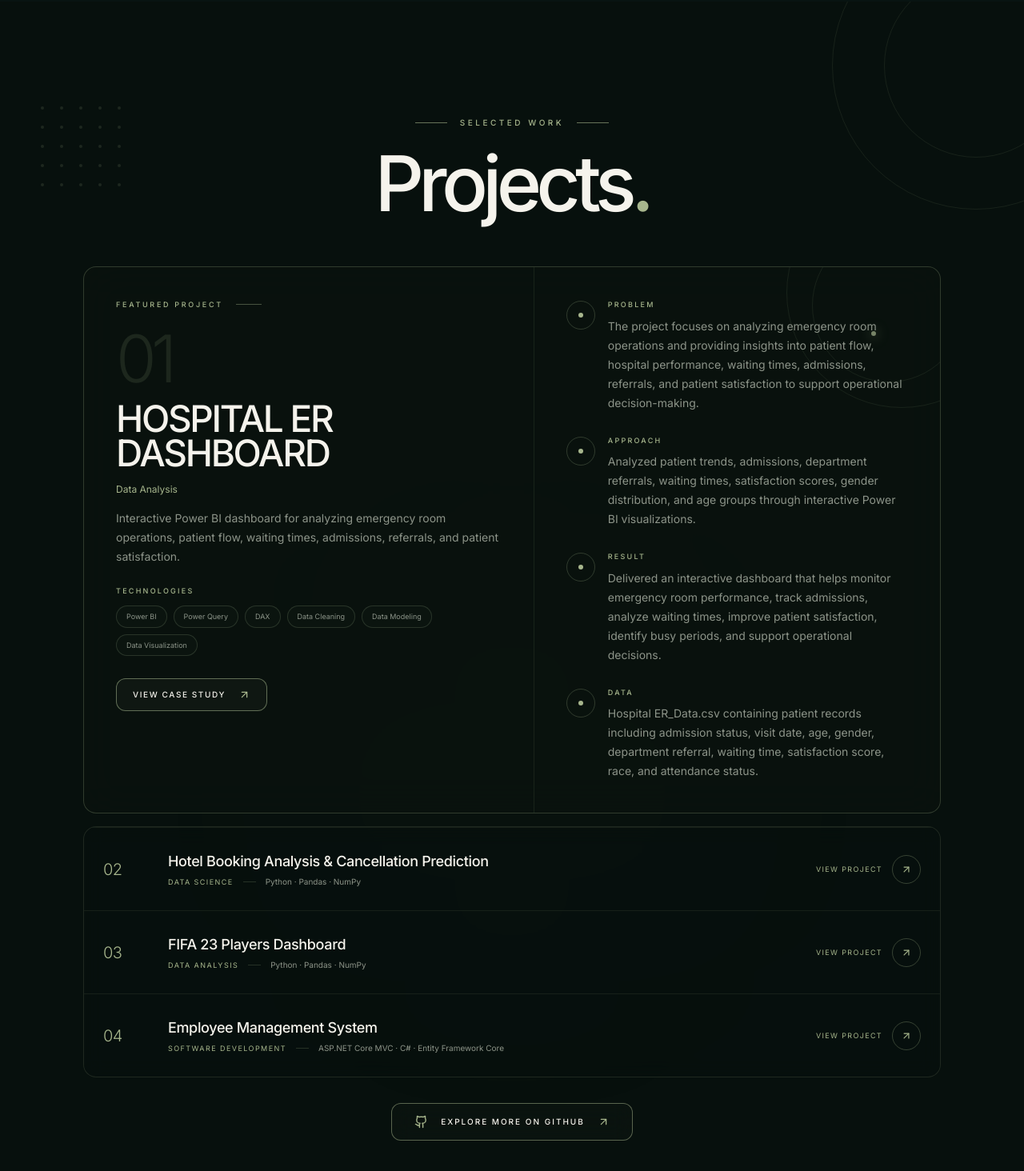
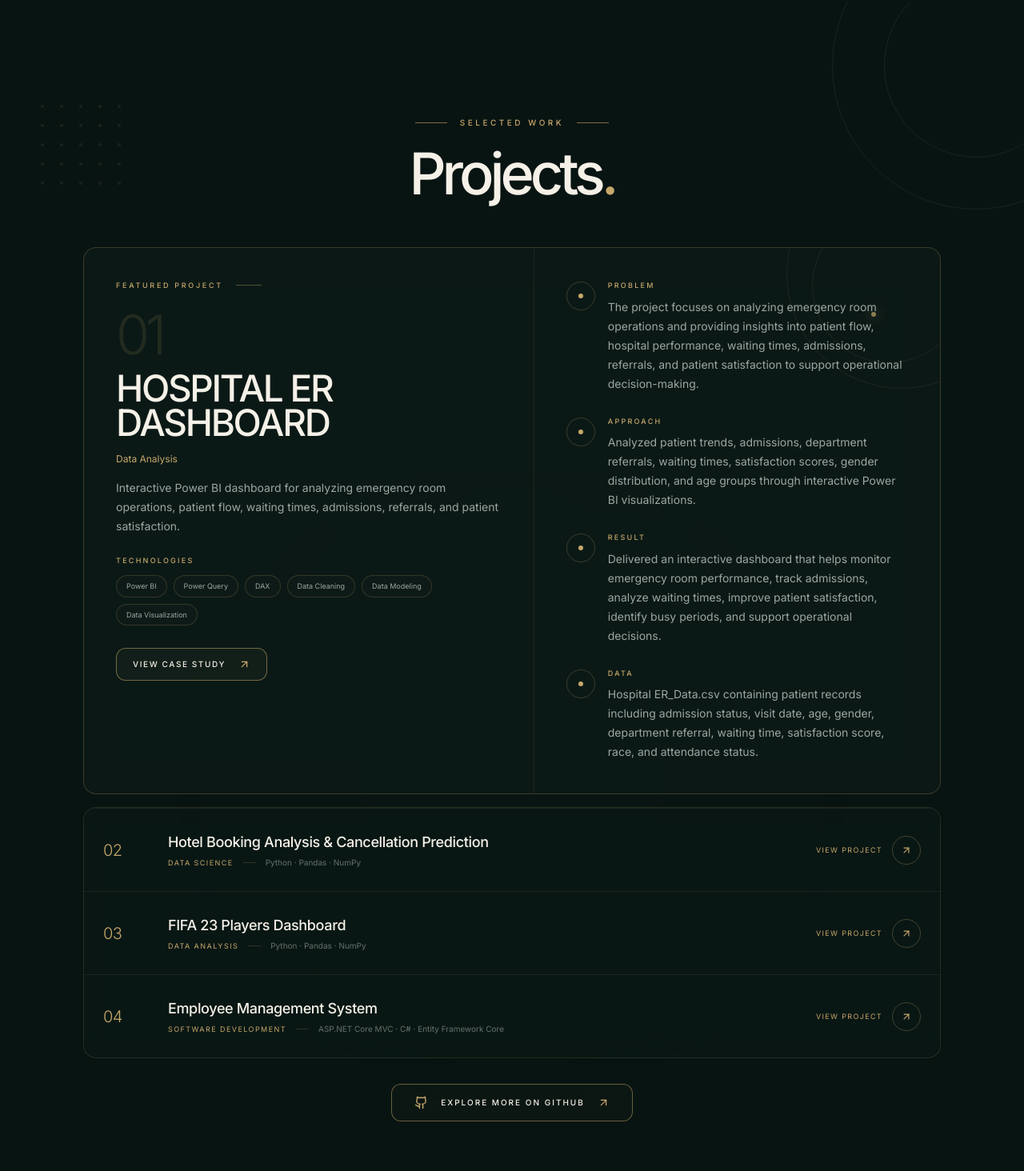
Before and after one commit to DohaAbdelrahman/Doha, a Next.js app: page / in a window 1280 px wide. Shown: the part 2369-3833 px from the top of the page at 80% size. Built offline with nearby package versions, Linux system fonts and the light colour scheme.

Commit message:
final projects

```diff
--- a/src/sections/ProjectsSection.tsx
+++ b/src/sections/ProjectsSection.tsx
@@ -1,6 +1,6 @@
 "use client";
 
-import { useState } from "react";
+import { useEffect, useState } from "react";
 import { motion, AnimatePresence } from "framer-motion";
 import {
   ArrowUpRight,
@@ -8,15 +8,21 @@ import {
   X,
 } from "lucide-react";
 
-import { projects, type Project } from "@/data/portfolio";
+import {
+  projects,
+  profile,
+  type Project,
+} from "@/data/portfolio";
 
 const colors = {
-  bg: "#07100D",
-  card: "#0A130F",
-  cream: "#F5F3EC",
-  olive: "#A7B68D",
-  muted: "#8D9489",
-  line: "rgba(167, 182, 141, 0.16)",
+  bg: "#081412",
+  card: "#0D1C19",
+  cream: "#F5F1E8",
+  gold: "#C7A86B",
+  goldHover: "#D8BC82",
+  muted: "#9BA8A2",
+  subtle: "#65736D",
+  line: "rgba(199, 168, 107, 0.14)",
 };
 
 /* =========================================================
@@ -30,6 +36,20 @@ function CaseStudyModal({
   project: Project;
   onClose: () => void;
 }) {
+  useEffect(() => {
+    const handleKeyDown = (event: KeyboardEvent) => {
+      if (event.key === "Escape") {
+        onClose();
+      }
+    };
+
+    window.addEventListener("keydown", handleKeyDown);
+
+    return () => {
+      window.removeEventListener("keydown", handleKeyDown);
+    };
+  }, [onClose]);
+
   const sections = [
     ["Problem", project.problem],
     ["Data", project.data],
@@ -52,7 +72,7 @@ function CaseStudyModal({
         flex
         items-center
         justify-center
-        bg-[#07100D]/90
+        bg-[#081412]/90
         p-4
         backdrop-blur-xl
       "
@@ -78,9 +98,7 @@ function CaseStudyModal({
           duration: 0.3,
           ease: "easeOut",
         }}
-        onClick={(event) =>
-          event.stopPropagation()
-        }
+        onClick={(event) => event.stopPropagation()}
         className="
           relative
           max-h-[90vh]
@@ -89,8 +107,8 @@ function CaseStudyModal({
           overflow-y-auto
           rounded-2xl
           border
-          border-[#A7B68D]/20
-          bg-[#0C1511]/95
+          border-[#C7A86B]/20
+          bg-[#0D1C19]/95
           shadow-[0_30px_100px_rgba(0,0,0,0.55)]
           backdrop-blur-2xl
         "
@@ -113,12 +131,13 @@ function CaseStudyModal({
             justify-center
             rounded-full
             border
-            border-[#A7B68D]/20
-            text-[#8D9489]
+            border-[#C7A86B]/20
+            text-[#9BA8A2]
             transition-all
             duration-300
-            hover:border-[#A7B68D]/60
-            hover:text-[#A7B68D]
+            hover:border-[#C7A86B]/60
+            hover:bg-[#C7A86B]/[0.05]
+            hover:text-[#C7A86B]
           "
         >
           <X size={18} strokeWidth={1.5} />
@@ -129,7 +148,7 @@ function CaseStudyModal({
         <div
           className="
             border-b
-            border-[#A7B68D]/10
+            border-[#C7A86B]/10
             px-6
             pb-8
             pt-8
@@ -144,10 +163,8 @@ function CaseStudyModal({
               font-medium
               uppercase
               tracking-[0.3em]
+              text-[#C7A86B]
             "
-            style={{
-              color: colors.olive,
-            }}
           >
             Case Study
           </p>
@@ -159,24 +176,15 @@ function CaseStudyModal({
               font-medium
               leading-tight
               tracking-[-0.04em]
+              text-[#F5F1E8]
               sm:text-5xl
             "
-            style={{
-              color: colors.cream,
-            }}
           >
             {project.title}
-            <span style={{ color: colors.olive }}>
-              .
-            </span>
+            <span className="text-[#C7A86B]">.</span>
           </h2>
 
-          <p
-            className="mt-3 text-sm"
-            style={{
-              color: colors.olive,
-            }}
-          >
+          <p className="mt-3 text-sm text-[#C7A86B]">
             {project.category}
           </p>
         </div>
@@ -194,10 +202,8 @@ function CaseStudyModal({
                 font-medium
                 uppercase
                 tracking-[0.25em]
+                text-[#C7A86B]
               "
-              style={{
-                color: colors.olive,
-              }}
             >
               Overview
             </p>
@@ -207,10 +213,8 @@ function CaseStudyModal({
                 max-w-3xl
                 text-sm
                 leading-7
+                text-[#9BA8A2]
               "
-              style={{
-                color: colors.muted,
-              }}
             >
               {project.shortDescription}
             </p>
@@ -226,22 +230,19 @@ function CaseStudyModal({
                   grid
                   gap-4
                   border-t
-                  border-[#A7B68D]/10
+                  border-[#C7A86B]/10
                   py-6
                   sm:grid-cols-[170px_1fr]
                 "
               >
                 <div className="flex gap-3">
                   <span
-                    className="text-[10px]"
-                    style={{
-                      color: colors.olive,
-                    }}
+                    className="
+                      text-[10px]
+                      text-[#C7A86B]
+                    "
                   >
-                    {String(index + 1).padStart(
-                      2,
-                      "0"
-                    )}
+                    {String(index + 1).padStart(2, "0")}
                   </span>
 
                   <span
@@ -250,10 +251,8 @@ function CaseStudyModal({
                       font-medium
                       uppercase
                       tracking-[0.2em]
+                      text-[#F5F1E8]
                     "
-                    style={{
-                      color: colors.cream,
-                    }}
                   >
                     {label}
                   </span>
@@ -263,10 +262,8 @@ function CaseStudyModal({
                   className="
                     text-sm
                     leading-7
+                    text-[#9BA8A2]
                   "
-                  style={{
-                    color: colors.muted,
-                  }}
                 >
                   {value}
                 </p>
@@ -280,7 +277,7 @@ function CaseStudyModal({
             className="
               mt-6
               border-t
-              border-[#A7B68D]/10
+              border-[#C7A86B]/10
               pt-7
             "
           >
@@ -291,36 +288,30 @@ function CaseStudyModal({
                 font-medium
                 uppercase
                 tracking-[0.25em]
+                text-[#C7A86B]
               "
-              style={{
-                color: colors.olive,
-              }}
             >
               Technologies
             </p>
 
             <div className="flex flex-wrap gap-2">
-              {project.technologies.map(
-                (technology) => (
+              {project.technologies.map((technology) => (
                 <span
                   key={technology}
                   className="
                     rounded-full
                     border
-                      border-[#A7B68D]/20
-                      bg-[#A7B68D]/[0.03]
+                    border-[#C7A86B]/20
+                    bg-[#C7A86B]/[0.03]
                     px-3
                     py-1.5
                     text-xs
+                    text-[#9BA8A2]
                   "
-                    style={{
-                      color: colors.muted,
-                    }}
                 >
                   {technology}
                 </span>
-                )
-              )}
+              ))}
             </div>
           </div>
 
@@ -333,7 +324,7 @@ function CaseStudyModal({
               flex-wrap
               gap-3
               border-t
-              border-[#A7B68D]/10
+              border-[#C7A86B]/10
               pt-7
             "
           >
@@ -348,19 +339,17 @@ function CaseStudyModal({
                   gap-2
                   rounded-xl
                   border
-                  border-[#A7B68D]/30
-                  bg-[#A7B68D]/[0.025]
+                  border-[#C7A86B]/30
+                  bg-[#C7A86B]/[0.025]
                   px-5
                   py-3
                   text-sm
+                  text-[#F5F1E8]
                   transition-all
                   duration-300
-                  hover:border-[#A7B68D]/70
-                  hover:bg-[#A7B68D]/[0.08]
+                  hover:border-[#C7A86B]/70
+                  hover:bg-[#C7A86B]/[0.08]
                 "
-                style={{
-                  color: colors.cream,
-                }}
               >
                 <Github size={16} />
 
@@ -381,18 +370,17 @@ function CaseStudyModal({
                   gap-2
                   rounded-xl
                   border
-                  border-[#A7B68D]/60
-                  bg-[#A7B68D]/[0.07]
+                  border-[#C7A86B]/60
+                  bg-[#C7A86B]/[0.07]
                   px-5
                   py-3
                   text-sm
+                  text-[#F5F1E8]
                   transition-all
                   duration-300
-                  hover:bg-[#A7B68D]/[0.13]
+                  hover:border-[#D8BC82]
+                  hover:bg-[#C7A86B]/[0.13]
                 "
-                style={{
-                  color: colors.cream,
-                }}
               >
                 Live Demo
 
@@ -442,8 +430,8 @@ function FeaturedProject({
         overflow-hidden
         rounded-xl
         border
-        border-[#A7B68D]/25
-        bg-[#0A130F]/70
+        border-[#C7A86B]/25
+        bg-[#0D1C19]/70
         backdrop-blur-xl
       "
     >
@@ -459,7 +447,7 @@ function FeaturedProject({
           w-72
           rounded-full
           border
-          border-[#A7B68D]/10
+          border-[#C7A86B]/10
         "
       />
 
@@ -473,7 +461,7 @@ function FeaturedProject({
           w-48
           rounded-full
           border
-          border-[#A7B68D]/10
+          border-[#C7A86B]/10
         "
       />
 
@@ -486,8 +474,8 @@ function FeaturedProject({
           h-1.5
           w-1.5
           rounded-full
-          bg-[#A7B68D]/70
-          shadow-[0_0_15px_rgba(167,182,141,0.7)]
+          bg-[#C7A86B]/70
+          shadow-[0_0_15px_rgba(199,168,107,0.7)]
         "
       />
 
@@ -502,13 +490,7 @@ function FeaturedProject({
             LEFT
         ================================================= */}
 
-        <div
-          className="
-            p-7
-            sm:p-9
-            lg:p-10
-          "
-        >
+        <div className="p-7 sm:p-9 lg:p-10">
           {/* Label */}
 
           <div
@@ -525,10 +507,8 @@ function FeaturedProject({
                 font-medium
                 uppercase
                 tracking-[0.3em]
+                text-[#C7A86B]
               "
-              style={{
-                color: colors.olive,
-              }}
             >
               Featured Project
             </span>
@@ -537,7 +517,7 @@ function FeaturedProject({
               className="
                 h-px
                 w-8
-                bg-[#A7B68D]/40
+                bg-[#C7A86B]/40
               "
             />
           </div>
@@ -547,14 +527,13 @@ function FeaturedProject({
           <div
             className="
               mb-3
-              text-[82px]
+              text-[60px]
               font-light
               leading-none
               tracking-[-0.08em]
+              text-[#C7A86B]/[0.13]
+              sm:text-[68px]
             "
-            style={{
-              color: "rgba(167,182,141,0.13)",
-            }}
           >
             {String(index + 1).padStart(2, "0")}
           </div>
@@ -569,26 +548,16 @@ function FeaturedProject({
               uppercase
               leading-[0.94]
               tracking-[-0.05em]
+              text-[#F5F1E8]
               sm:text-[46px]
             "
-            style={{
-              color: colors.cream,
-            }}
           >
             {project.title}
           </h3>
 
           {/* Category */}
 
-          <p
-            className="
-              mt-4
-              text-xs
-            "
-            style={{
-              color: colors.olive,
-            }}
-          >
+          <p className="mt-4 text-xs text-[#C7A86B]">
             {project.category}
           </p>
 
@@ -600,10 +569,8 @@ function FeaturedProject({
               max-w-xl
               text-sm
               leading-6
+              text-[#9BA8A2]
             "
-            style={{
-              color: colors.muted,
-            }}
           >
             {project.shortDescription}
           </p>
@@ -618,10 +585,8 @@ function FeaturedProject({
                 font-medium
                 uppercase
                 tracking-[0.25em]
+                text-[#C7A86B]
               "
-              style={{
-                color: colors.olive,
-              }}
             >
               Technologies
             </p>
@@ -635,15 +600,13 @@ function FeaturedProject({
                     className="
                       rounded-full
                       border
-                      border-[#A7B68D]/20
-                      bg-[#A7B68D]/[0.02]
+                      border-[#C7A86B]/20
+                      bg-[#C7A86B]/[0.02]
                       px-3
                       py-1.5
                       text-[9px]
+                      text-[#9BA8A2]
                     "
-                    style={{
-                      color: colors.muted,
-                    }}
                   >
                     {technology}
                   </span>
@@ -663,30 +626,26 @@ function FeaturedProject({
               gap-4
               rounded-lg
               border
-              border-[#A7B68D]/55
-              bg-[#A7B68D]/[0.04]
+              border-[#C7A86B]/55
+              bg-[#C7A86B]/[0.04]
               px-5
               py-3
               text-[10px]
               font-medium
               uppercase
               tracking-[0.16em]
+              text-[#F5F1E8]
               transition-all
               duration-300
-              hover:border-[#A7B68D]
-              hover:bg-[#A7B68D]/[0.10]
+              hover:border-[#C7A86B]
+              hover:bg-[#C7A86B]/[0.10]
             "
-            style={{
-              color: colors.cream,
-            }}
           >
             View Case Study
 
             <ArrowUpRight
               size={15}
-              style={{
-                color: colors.olive,
-              }}
+              className="text-[#C7A86B]"
             />
           </button>
         </div>
@@ -698,7 +657,7 @@ function FeaturedProject({
         <div
           className="
             border-t
-            border-[#A7B68D]/10
+            border-[#C7A86B]/10
             p-7
             sm:p-9
             lg:border-l
@@ -757,7 +716,7 @@ function FeaturedInfo({
           justify-center
           rounded-full
           border
-          border-[#A7B68D]/25
+          border-[#C7A86B]/25
         "
       >
         <span
@@ -765,7 +724,7 @@ function FeaturedInfo({
             h-1.5
             w-1.5
             rounded-full
-            bg-[#A7B68D]
+            bg-[#C7A86B]
           "
         />
       </div>
@@ -778,10 +737,8 @@ function FeaturedInfo({
             font-medium
             uppercase
             tracking-[0.25em]
+            text-[#C7A86B]
           "
-          style={{
-            color: colors.olive,
-          }}
         >
           {label}
         </p>
@@ -791,10 +748,8 @@ function FeaturedInfo({
             max-w-xl
             text-sm
             leading-6
+            text-[#9BA8A2]
           "
-          style={{
-            color: colors.muted,
-          }}
         >
           {value}
         </p>
@@ -840,12 +795,12 @@ function ProjectRow({
         items-center
         gap-4
         border-t
-        border-[#A7B68D]/10
+        border-[#C7A86B]/10
         px-4
         py-6
         transition-all
         duration-300
-        hover:bg-[#A7B68D]/[0.025]
+        hover:bg-[#C7A86B]/[0.025]
         sm:grid-cols-[65px_1fr_auto]
         sm:px-6
         sm:py-7
@@ -858,12 +813,9 @@ function ProjectRow({
           text-xl
           font-light
           tracking-[-0.03em]
+          text-[#C7A86B]
           transition-colors
-          group-hover:text-[#A7B68D]
         "
-        style={{
-          color: colors.olive,
-        }}
       >
         {String(index + 1).padStart(2, "0")}
       </span>
@@ -873,10 +825,7 @@ function ProjectRow({
       <button
         type="button"
         onClick={onOpen}
-        className="
-          min-w-0
-          text-left
-        "
+        className="min-w-0 text-left"
       >
         <h3
           className="
@@ -884,14 +833,12 @@ function ProjectRow({
             text-base
             font-medium
             tracking-[-0.02em]
+            text-[#F5F1E8]
             transition-transform
             duration-300
             group-hover:translate-x-1
             sm:text-lg
           "
-          style={{
-            color: colors.cream,
-          }}
         >
           {project.title}
         </h3>
@@ -902,10 +849,8 @@ function ProjectRow({
               text-[9px]
               uppercase
               tracking-[0.16em]
+              text-[#C7A86B]
             "
-            style={{
-              color: colors.olive,
-            }}
           >
             {project.category}
           </span>
@@ -915,7 +860,7 @@ function ProjectRow({
               hidden
               h-px
               w-4
-              bg-[#A7B68D]/20
+              bg-[#C7A86B]/20
               sm:block
             "
           />
@@ -924,11 +869,9 @@ function ProjectRow({
             className="
               hidden
               text-[10px]
+              text-[#65736D]
               sm:block
             "
-            style={{
-              color: colors.muted,
-            }}
           >
             {project.technologies
               .slice(0, 3)
@@ -949,10 +892,8 @@ function ProjectRow({
           text-[9px]
           uppercase
           tracking-[0.15em]
+          text-[#C7A86B]
         "
-        style={{
-          color: colors.olive,
-        }}
       >
         <span className="hidden sm:block">
           View Project
@@ -967,11 +908,11 @@ function ProjectRow({
             justify-center
             rounded-full
             border
-            border-[#A7B68D]/30
+            border-[#C7A86B]/30
             transition-all
             duration-300
-            group-hover:border-[#A7B68D]
-            group-hover:bg-[#A7B68D]/[0.06]
+            group-hover:border-[#C7A86B]
+            group-hover:bg-[#C7A86B]/[0.06]
           "
         >
           <ArrowUpRight
@@ -1002,7 +943,8 @@ export default function ProjectsSection() {
     projects[0];
 
   const remainingProjects = projects.filter(
-    (project) => project.id !== featuredProject?.id
+    (project) =>
+      project.id !== featuredProject?.id
   );
 
   return (
@@ -1012,14 +954,12 @@ export default function ProjectsSection() {
         className="
           relative
           overflow-hidden
-          bg-[#07100D]
+          bg-[#081412]
           py-28
           sm:py-36
         "
       >
-        {/* =====================================================
-            BACKGROUND
-        ===================================================== */}
+        {/* Background */}
 
         <div className="pointer-events-none absolute inset-0">
           {/* Dot pattern */}
@@ -1032,7 +972,7 @@ export default function ProjectsSection() {
               grid
               grid-cols-5
               gap-5
-              opacity-35
+              opacity-25
             "
           >
             {Array.from({ length: 25 }).map(
@@ -1043,7 +983,7 @@ export default function ProjectsSection() {
                     h-1
                     w-1
                     rounded-full
-                    bg-[#A7B68D]/40
+                    bg-[#C7A86B]/40
                   "
                 />
               )
@@ -1061,7 +1001,7 @@ export default function ProjectsSection() {
               w-[360px]
               rounded-full
               border
-              border-[#A7B68D]/10
+              border-[#C7A86B]/10
             "
           />
 
@@ -1074,7 +1014,7 @@ export default function ProjectsSection() {
               w-[230px]
               rounded-full
               border
-              border-[#A7B68D]/10
+              border-[#C7A86B]/10
             "
           />
 
@@ -1089,15 +1029,13 @@ export default function ProjectsSection() {
               w-[500px]
               -translate-x-1/2
               rounded-full
-              bg-[#A7B68D]/[0.015]
+              bg-[#C7A86B]/[0.015]
               blur-[140px]
             "
           />
         </div>
 
-        {/* =====================================================
-            CONTENT
-        ===================================================== */}
+        {/* Content */}
 
         <div
           className="
@@ -1126,10 +1064,7 @@ export default function ProjectsSection() {
             transition={{
               duration: 0.6,
             }}
-            className="
-              mb-14
-              text-center
-            "
+            className="mb-14 text-center"
           >
             <div
               className="
@@ -1144,7 +1079,7 @@ export default function ProjectsSection() {
                 className="
                   h-px
                   w-10
-                  bg-[#A7B68D]/60
+                  bg-[#C7A86B]/60
                 "
               />
 
@@ -1154,10 +1089,8 @@ export default function ProjectsSection() {
                   font-medium
                   uppercase
                   tracking-[0.35em]
+                  text-[#C7A86B]
                 "
-                style={{
-                  color: colors.olive,
-                }}
               >
                 Selected Work
               </span>
@@ -1166,29 +1099,23 @@ export default function ProjectsSection() {
                 className="
                   h-px
                   w-10
-                  bg-[#A7B68D]/60
+                  bg-[#C7A86B]/60
                 "
               />
             </div>
 
             <h2
               className="
-                text-6xl
+                text-5xl
                 font-medium
                 tracking-[-0.07em]
-                sm:text-7xl
-                md:text-8xl
+                text-[#F5F1E8]
+                sm:text-6xl
+                md:text-7xl
               "
-              style={{
-                color: colors.cream,
-              }}
             >
               Projects
-              <span
-                style={{
-                  color: colors.olive,
-                }}
-              >
+              <span className="text-[#C7A86B]">
                 .
               </span>
             </h2>
@@ -1216,8 +1143,8 @@ export default function ProjectsSection() {
               overflow-hidden
               rounded-xl
               border
-              border-[#A7B68D]/15
-              bg-[#08110E]/45
+              border-[#C7A86B]/15
+              bg-[#0D1C19]/45
               backdrop-blur-md
             "
           >
@@ -1254,14 +1181,10 @@ export default function ProjectsSection() {
             transition={{
               duration: 0.5,
             }}
-            className="
-              mt-8
-              flex
-              justify-center
-            "
+            className="mt-8 flex justify-center"
           >
             <a
-              href="https://github.com/"
+              href={profile.github}
               target="_blank"
               rel="noopener noreferrer"
               className="
@@ -1271,29 +1194,27 @@ export default function ProjectsSection() {
                 gap-4
                 rounded-lg
                 border
-                border-[#A7B68D]/50
-                bg-[#A7B68D]/[0.025]
+                border-[#C7A86B]/50
+                bg-[#C7A86B]/[0.025]
                 px-7
                 py-3.5
                 text-[10px]
                 font-medium
                 uppercase
                 tracking-[0.2em]
+                text-[#F5F1E8]
                 backdrop-blur-md
                 transition-all
                 duration-300
-                hover:border-[#A7B68D]
-                hover:bg-[#A7B68D]/[0.08]
-                hover:shadow-[0_0_30px_rgba(167,182,141,0.08)]
+                hover:border-[#C7A86B]
+                hover:bg-[#C7A86B]/[0.08]
+                hover:shadow-[0_0_30px_rgba(199,168,107,0.08)]
               "
-              style={{
-                color: colors.cream,
-              }}
             >
               <Github
                 size={17}
                 className="
-                  text-[#A7B68D]
+                  text-[#C7A86B]
                   transition-transform
                   duration-300
                   group-hover:scale-110
@@ -1305,7 +1226,7 @@ export default function ProjectsSection() {
               <ArrowUpRight
                 size={15}
                 className="
-                  text-[#A7B68D]
+                  text-[#C7A86B]
                   transition-transform
                   duration-300
                   group-hover:-translate-y-0.5
@@ -1330,7 +1251,7 @@ export default function ProjectsSection() {
               className="
                 h-px
                 w-16
-                bg-[#A7B68D]/15
+                bg-[#C7A86B]/15
               "
             />
 
@@ -1339,7 +1260,7 @@ export default function ProjectsSection() {
                 h-1.5
                 w-1.5
                 rounded-full
-                bg-[#A7B68D]/50
+                bg-[#C7A86B]/50
               "
             />
 
@@ -1347,7 +1268,7 @@ export default function ProjectsSection() {
               className="
                 h-px
                 w-16
-                bg-[#A7B68D]/15
+                bg-[#C7A86B]/15
               "
             />
           </div>
```
Lines whose indentation alone changed are shown as unchanged.
